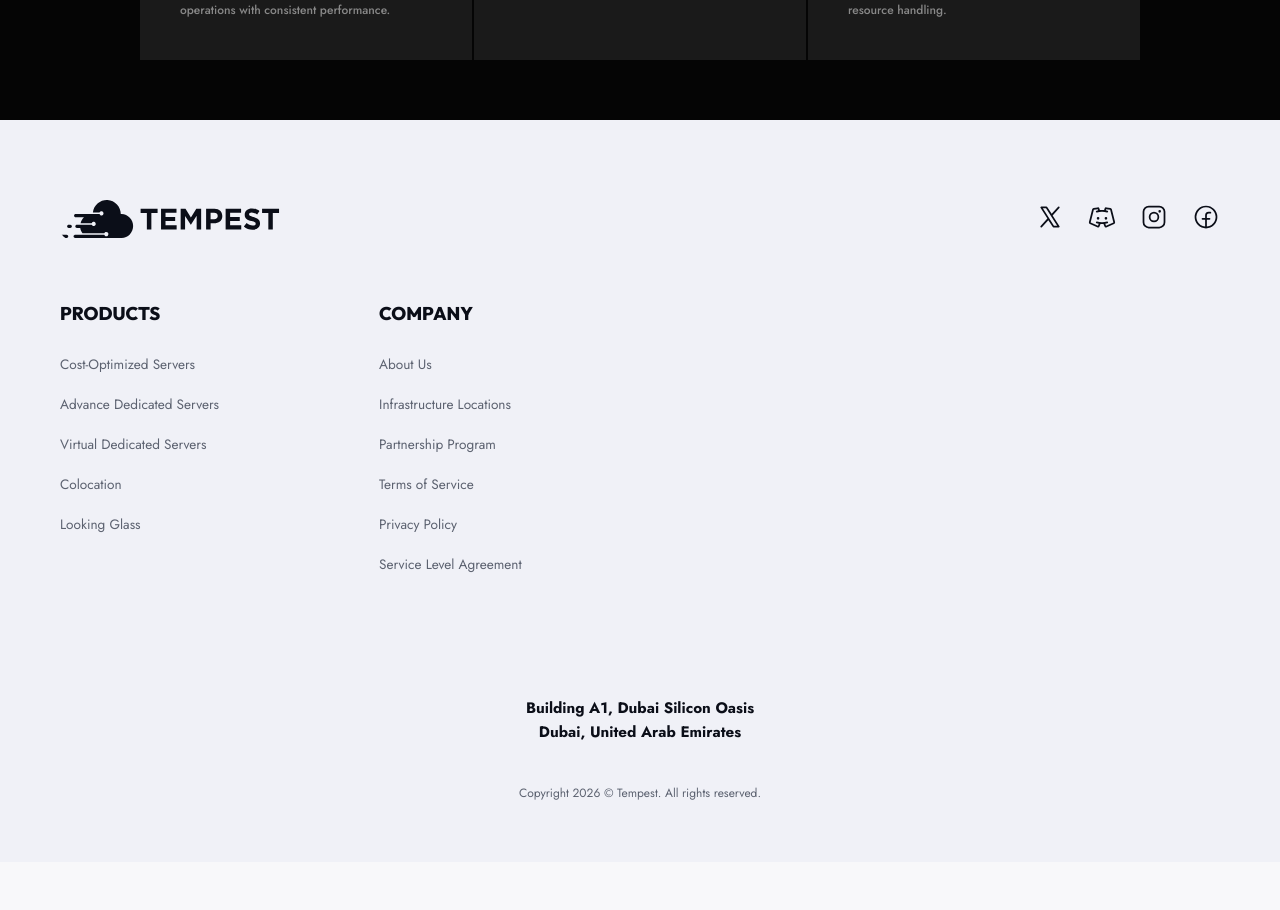
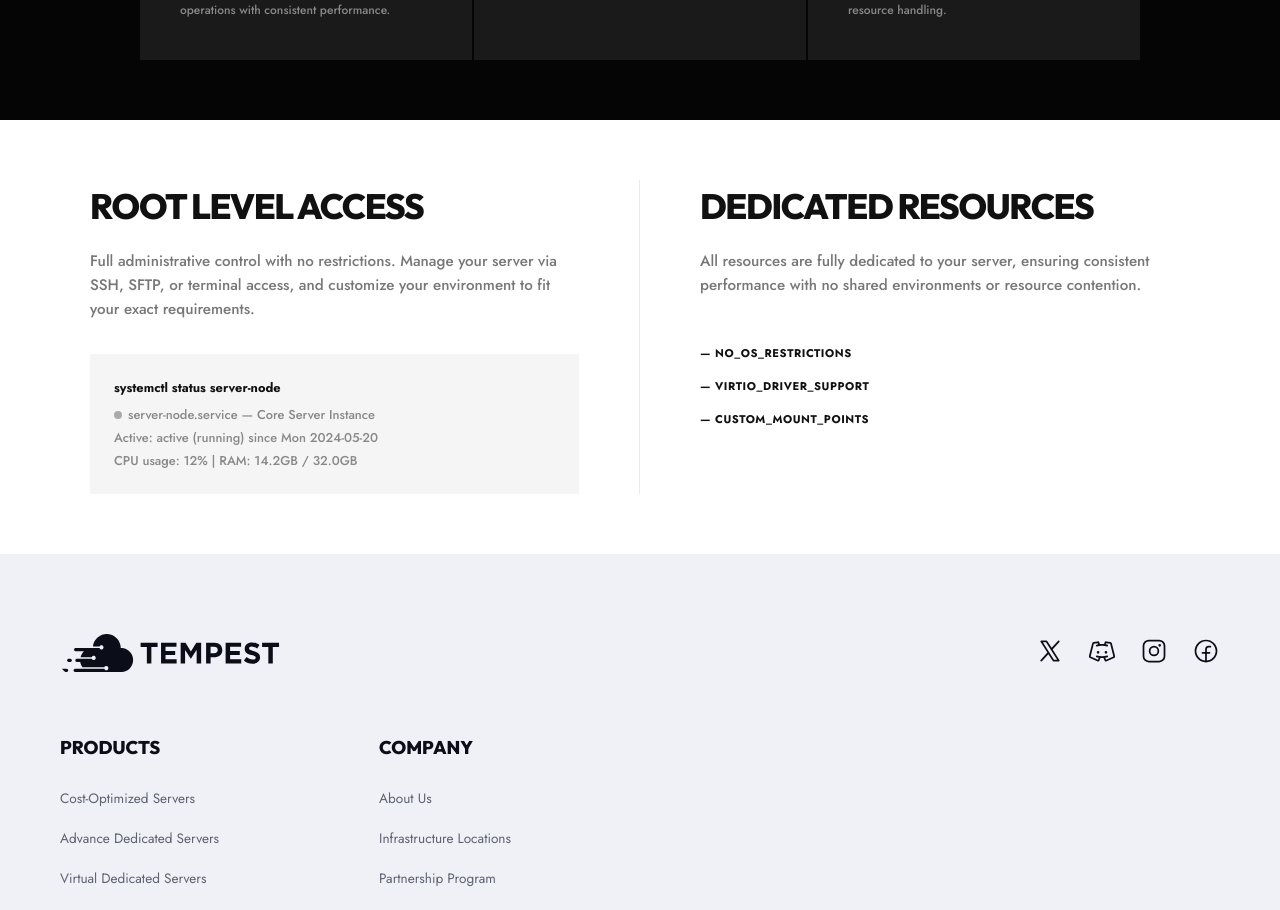
Before and after one commit to souiiii/Bytenia, a React (Vite) app: page /servers/dayz in a window 1280 px wide. Shown: the part 2162-3072 px from the top of the page. Before the commit the page ends 3024 px from the top, so only its background shows below. Built offline with nearby package versions, Linux system fonts and the light colour scheme; what react-world-flags would draw is missing.

Commit message:
feat: add DayZServersPage component with modular feature and instance sections

```diff
--- a/src/pages/DayZServersPage.jsx
+++ b/src/pages/DayZServersPage.jsx
@@ -3,6 +3,7 @@ import DayZHero from '../components/DayZHero/DayZHero';
 import DayZFeatures from '../components/DayZFeatures/DayZFeatures';
 import DayZInstanceTiers from '../components/DayZInstanceTiers/DayZInstanceTiers';
 import DayZWorkloads from '../components/DayZWorkloads/DayZWorkloads';
+import DayZControl from '../components/DayZControl/DayZControl';
 
 const DayZServersPage = () => {
   return (
@@ -11,6 +12,7 @@ const DayZServersPage = () => {
       <DayZFeatures />
       <DayZInstanceTiers />
       <DayZWorkloads />
+      <DayZControl />
     </>
   );
 };
```
